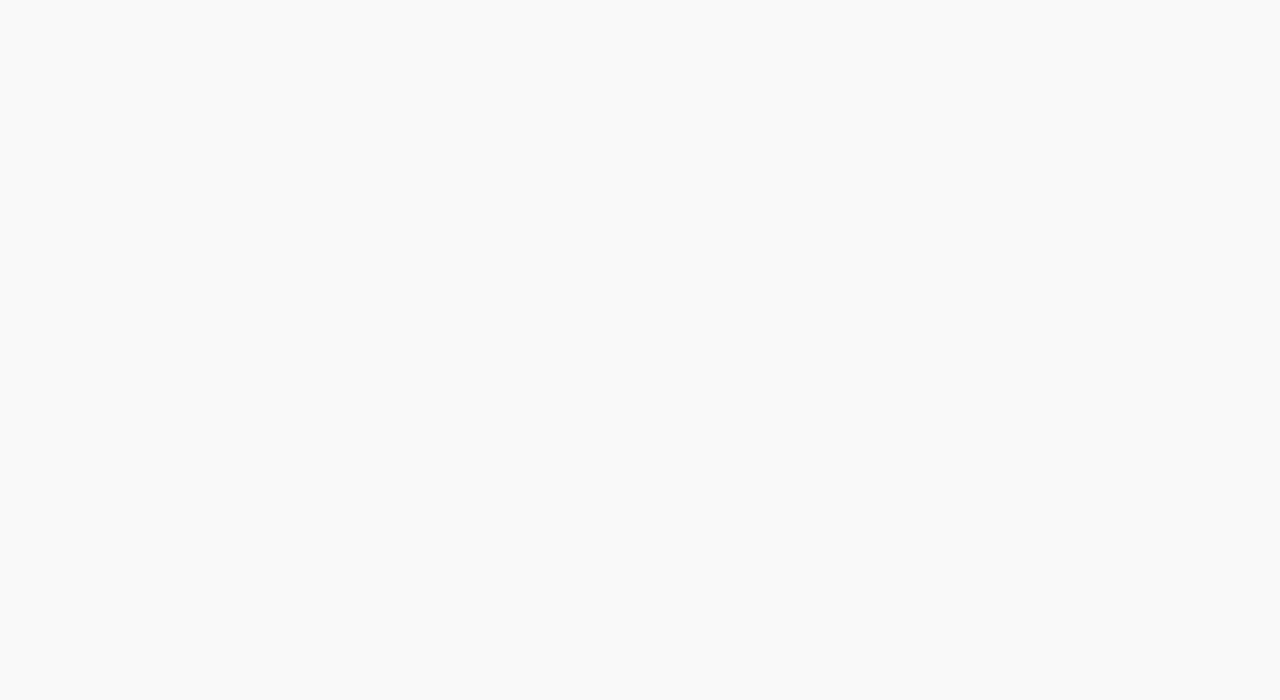
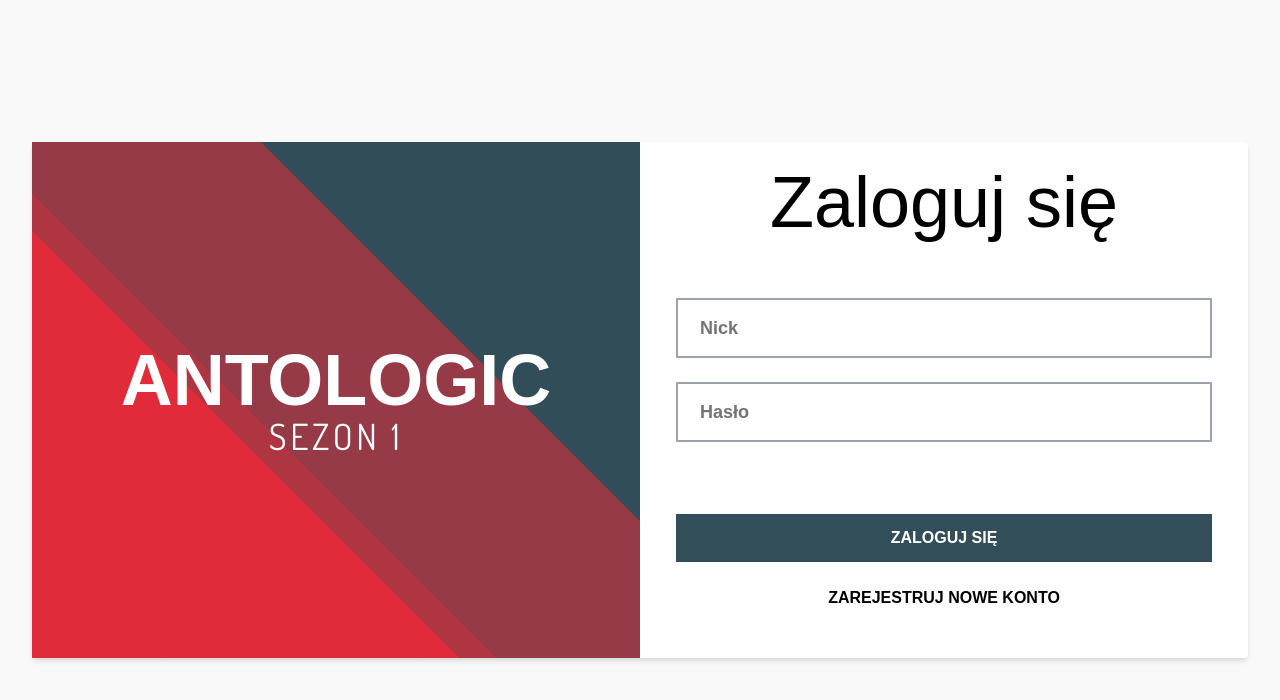
Before and after one commit to Sigwar/frd_2022, a Vue app: page /login in a window 1280 px wide. Before the commit this address had no page. Shown: the top 700 px of the page. Built offline with nearby package versions, Linux system fonts and the light colour scheme; a web font is replaced by a local one.

Commit message:
feat: Create login view and improved register page

```diff
--- /dev/null
+++ b/src/components/seasonInfo/season-info.component.vue
@@ -0,0 +1,55 @@
+<template>
+  <aside
+      class="relative z-0 py-4 overflow-hidden w-full justify-center items-center md:flex md:w-6/12 bg-gray-400 bg-cover bg-soccer flex-col">
+    <div class="bg absolute"></div>
+    <div class="bg bg2 absolute"></div>
+    <div class="bg bg3 absolute"></div>
+    <h1 class="text-white text-4xl sm:text-7xl font-bold uppercase">{{ $t('antologic') }}</h1>
+    <h2 class="text-white text-2xl sm:text-4xl font-thin uppercase font-second tracking-widest">
+      {{ $t('season {number}', { number: season }) }}</h2>
+  </aside>
+</template>
+
+<script>
+export default {
+  name: "cSeasonInfo",
+  props: {
+    season: {
+      type: String,
+      default: () => '1'
+    }
+  }
+}
+</script>
+
+<style lang="scss"
+       scoped>
+.bg {
+  animation: slide 3s ease-in-out infinite alternate;
+  background-image: linear-gradient(45deg, #ed1a2a 50%, #22434c 40%);
+  bottom: 0;
+  left: -50%;
+  opacity: .5;
+  right: -50%;
+  top: 0;
+  z-index: -1;
+}
+
+.bg2 {
+  animation-direction: alternate-reverse;
+  animation-duration: 4s;
+}
+
+.bg3 {
+  animation-duration: 5s;
+}
+
+@keyframes slide {
+  0% {
+    transform: translateX(-15%);
+  }
+  100% {
+    transform: translateX(15%);
+  }
+}
+</style>
--- /dev/null
+++ b/src/hook/rules.js
@@ -0,0 +1,25 @@
+export const isRequired = (value) => {
+    return value && value.trim()
+}
+
+export const minChars = (value, min) => {
+    return value.length < min
+}
+export const validateEmail = (email) => {
+    const validRegex = /^\w+@[a-zA-Z_]+?\.[a-zA-Z]{2,3}$/;
+    return !email.match(validRegex)
+};
+
+export const validateField = (field, newValue, min) => {
+    if(!newValue) {
+        return `${field} is required`
+    } else if (newValue < min) {
+        return `${field} is to short`
+    } else {
+        return ''
+    }
+}
+
+export const validateSame = (filed, a, b) => {
+    return a !== '' && a === b ? '' : `${filed} do not match`
+}
--- a/src/i18n/pl.json
+++ b/src/i18n/pl.json
@@ -15,5 +15,10 @@
   "wrong email": "Niepoprawny adres email",
   "password is to weak": "Hasło jest zbyt słabe",
   "password do not match": "Hasła nie pasują do siebie",
-  "return to login page": "Wróc do strony logowania"
+  "return to login page": "Wróc do strony logowania",
+  "register new user": "Zarejestruj nowe konto",
+  "nick is required": "Nick jest wymagany",
+  "password is required": "Hasło jest wymagane",
+  "nick is to short": "Nick jest zbyt krótki",
+  "password is to short": "Hasło jest zbyt krótkie"
 }
--- a/src/router/router.ts
+++ b/src/router/router.ts
@@ -1,12 +1,13 @@
 import {createRouter, createWebHistory} from 'vue-router';
-import vRegister from '@/views/Register/register.view.vue'
+import vRegister from '@/views/Register/Register.view.vue'
+import vLogin from '@/views/Login/Login.view.vue'
 
 const routes = [
-    // {
-    //     path: '/',
-    //     name: 'Home',
-    //     component: Home
-    // },
+    {
+        path: '/login',
+        name: 'Login',
+        component: vLogin
+    },
     {
         path: '/register',
         name: 'Register',
--- a/src/views/Register/Register.view.vue
+++ b/src/views/Register/Register.view.vue
@@ -2,20 +2,23 @@
 import cCard from '@/components/card/card.component.vue';
 import cInput from '@/components/form/input/input.component.vue';
 import cButton from '@/components/form/button/button.component.vue'
+import cSeasonInfo from '@/components/seasonInfo/season-info.component.vue';
+
 import { useRegister } from './hooks/useRegister.js';
 
 export default {
   name: 'vRegister',
   components: {
+    cButton,
     cCard,
     cInput,
-    cButton,
+    cSeasonInfo
   },
   setup() {
 
-    const { form, errorMsg, registerUser } = useRegister();
+    const { form, errorMsg, registerUser, goToLoginPage } = useRegister();
 
-    return {form, errorMsg, registerUser}
+    return { form, errorMsg, registerUser, goToLoginPage }
   }
 }
 </script>
@@ -23,21 +26,13 @@ export default {
 
 <template>
   <main class="w-full flex items-center justify-center">
-    <c-card>
-      <aside
-          class="relative z-0 py-4 overflow-hidden w-full justify-center items-center md:flex md:w-6/12 bg-gray-400 bg-cover bg-soccer flex-col">
-        <div class="bg absolute"></div>
-        <div class="bg bg2 absolute"></div>
-        <div class="bg bg3 absolute"></div>
-        <h1 class="text-white text-4xl sm:text-7xl font-bold uppercase">{{ $t('antologic') }}</h1>
-        <h2 class="text-white text-2xl sm:text-4xl font-thin uppercase font-second tracking-widest">
-          {{ $t('season {number}', {number: 1}) }}</h2>
-      </aside>
+    <c-card class="min-h-[70%]">
+      <c-season-info />
 
       <div class="w-full p-6 text-black flex flex-col justify-between md:w-6/12">
         <h1 class="text-4xl sm:text-7xl"> {{ $t('sign up') }}</h1>
 
-        <div class="">
+        <div>
           <c-input v-model="form.nick"
                    :error-msg="errorMsg.nick"
                    :placeholder="$t('nick')"/>
@@ -64,7 +59,8 @@ export default {
 
           <c-button class="mt-3"
                     button-type="borderless"
-                    button-state="second">{{ $t('return to login page') }}
+                    button-state="second"
+                    @click="goToLoginPage">{{ $t('return to login page') }}
           </c-button>
         </div>
       </div>
--- a/src/views/Register/hooks/rules.js
+++ /dev/null
@@ -1,11 +0,0 @@
-export const isRequired = (value) => {
-    return value && value.trim()
-}
-
-export const minChars = (value, min) => {
-    return value.length < min
-}
-export const validateEmail = (email) => {
-    const validRegex = /^\w+@[a-zA-Z_]+?\.[a-zA-Z]{2,3}$/;
-    return !email.match(validRegex)
-};
--- a/src/views/Register/hooks/useRegister.js
+++ b/src/views/Register/hooks/useRegister.js
@@ -1,8 +1,10 @@
 import {reactive, watch} from 'vue';
 import axios from 'axios'
-import {minChars, validateEmail} from "./rules";
+import {minChars, validateEmail, validateField, validateSame} from '../../../hook/rules.js';
+import { useRouter } from 'vue-router'
 
 export const useRegister = () => {
+    const router = useRouter()
 
     const min = reactive({
         nick: 3,
@@ -32,44 +34,24 @@ export const useRegister = () => {
     })
 
     watch(() => form.repeatPassword, newValue => {
-        if (newValue.length < min.password) {
-            errorMsg.repeatPassword = 'password is to weak'
-        } else if (newValue !== form.password) {
-            errorMsg.repeatPassword = 'password do not match'
-        } else {
-            errorMsg.repeatPassword = ''
-            errorMsg.password = ''
-        }
+        errorMsg.repeatPassword = validateField('password', newValue, min.password)
+        errorMsg.repeatPassword = validateSame('password', newValue, form.repeatPassword)
     })
 
     watch(() => form.password, newValue => {
-        if (newValue.length < min.password) {
-            errorMsg.password = 'password is to weak'
-        } else if (newValue !== form.repeatPassword) {
-            errorMsg.password = 'password do not match'
-        } else {
-            errorMsg.repeatPassword = ''
-            errorMsg.password = ''
-        }
+        errorMsg.password = validateField('password', newValue, min.password)
+        errorMsg.password = validateSame('password', newValue, form.repeatPassword)
     })
 
     const validateForm = () => {
         validateEmail(form.email) ? errorMsg.email = 'wrong email' : errorMsg.email = ''
         minChars(form.nick, min.nick) ? errorMsg.nick = `not enough characters` : errorMsg.nick = ''
-        if (form.password.length < min.password) {
-            errorMsg.password = 'password is to weak'
-        } else if (form.repeatPassword !== form.repeatPassword) {
-            errorMsg.password = 'password do not match'
-        } else {
-            errorMsg.password = ''
-        }
-        if (form.password.length < min.password) {
-            errorMsg.repeatPassword = 'password is to weak'
-        } else if (form.password !== form.password) {
-            errorMsg.repeatPassword = 'password do not match'
-        } else {
-            errorMsg.repeatPassword = ''
-        }
+
+        errorMsg.password = validateField('password', form.password, min.password)
+        errorMsg.password = validateSame('password', form.password, form.repeatPassword)
+
+        errorMsg.repeatPassword = validateField('repeatPassword', form.repeatPassword, min.password)
+        errorMsg.repeatPassword = validateSame('password', form.password, form.repeatPassword)
     }
 
     const registerUser = async () => {
@@ -87,9 +69,14 @@ export const useRegister = () => {
         }
     }
 
+    const goToLoginPage = () => {
+        router.push({name: 'Login'})
+    }
+
     return {
         form,
         errorMsg,
-        registerUser
+        registerUser,
+        goToLoginPage
     }
 }
--- /dev/null
+++ b/src/views/login/Login.view.vue
@@ -0,0 +1,59 @@
+<script>
+import cButton from '@/components/form/button/button.component.vue';
+import cCard from '@/components/card/card.component.vue';
+import cInput from '@/components/form/input/input.component.vue';
+import cSeasonInfo from '@/components/seasonInfo/season-info.component.vue';
+import {useLogin} from './hook/useLogin.js'
+
+export default {
+  name: "vLogin",
+  components: {
+    cButton,
+    cCard,
+    cInput,
+    cSeasonInfo
+  },
+  setup() {
+    const { form, errorMsg, loginUser, goToRegisterPage } = useLogin();
+
+    return { form, errorMsg, loginUser, goToRegisterPage }
+  }
+}
+</script>
+
+<template>
+  <main class="w-full flex items-center justify-center">
+    <c-card class="min-h-[70%]">
+      <c-season-info/>
+
+      <div class="w-full p-6 text-black flex flex-col justify-between md:w-6/12">
+        <h1 class="text-4xl sm:text-7xl">{{ $t('sign in') }}</h1>
+
+        <div>
+          <c-input v-model="form.nick"
+                   :error-msg="errorMsg.nick"
+                   :placeholder="$t('nick')"/>
+
+          <c-input v-model="form.password"
+                   :error-msg="errorMsg.password"
+                   :placeholder="$t('password')"/>
+        </div>
+
+        <div class="p-3">
+          <c-button @click="loginUser">{{ $t('sign in') }}</c-button>
+
+          <c-button class="mt-3"
+                    button-type="borderless"
+                    button-state="second"
+                    @click="goToRegisterPage">{{ $t('register new user') }}
+          </c-button>
+        </div>
+      </div>
+    </c-card>
+  </main>
+</template>
+
+<style lang="scss"
+       scoped>
+
+</style>
--- /dev/null
+++ b/src/views/login/hook/useLogin.js
@@ -0,0 +1,44 @@
+import {reactive, watch} from 'vue';
+import { useRouter } from 'vue-router'
+import { validateField } from '../../../hook/rules.js';
+
+export const useLogin = () => {
+    const router = useRouter()
+
+    const form = reactive({
+        nick: '',
+        password: ''
+    })
+
+    const errorMsg = reactive({
+        nick: '',
+        password: '',
+    })
+
+    watch(() => form.nick, newValue => {
+        errorMsg.nick = validateField('nick', newValue, 3)
+    })
+
+    watch(() => form.password, newValue => {
+        errorMsg.password = validateField('password', newValue, 6)
+    })
+
+    const loginUser = () => {
+        errorMsg.nick = validateField('nick', form.nick, 3)
+        errorMsg.password = validateField('password', form.password, 6)
+        if(errorMsg.nick === '' && errorMsg.password === '') {
+            console.log('jest git')
+        }
+    }
+
+    const goToRegisterPage = () => {
+        router.push({name: 'Register'})
+    }
+
+    return {
+        form,
+        errorMsg,
+        loginUser,
+        goToRegisterPage
+    }
+}
```
